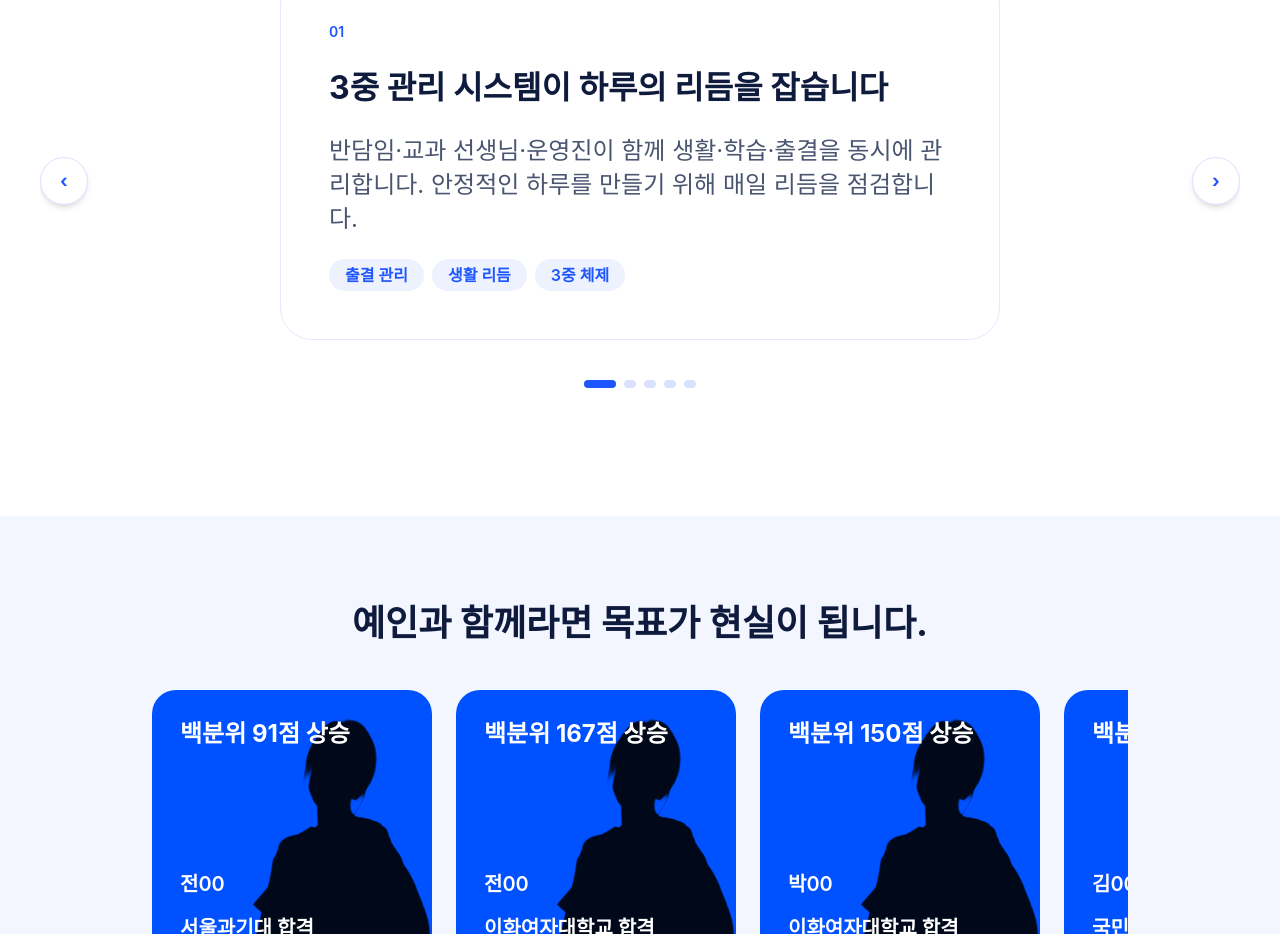
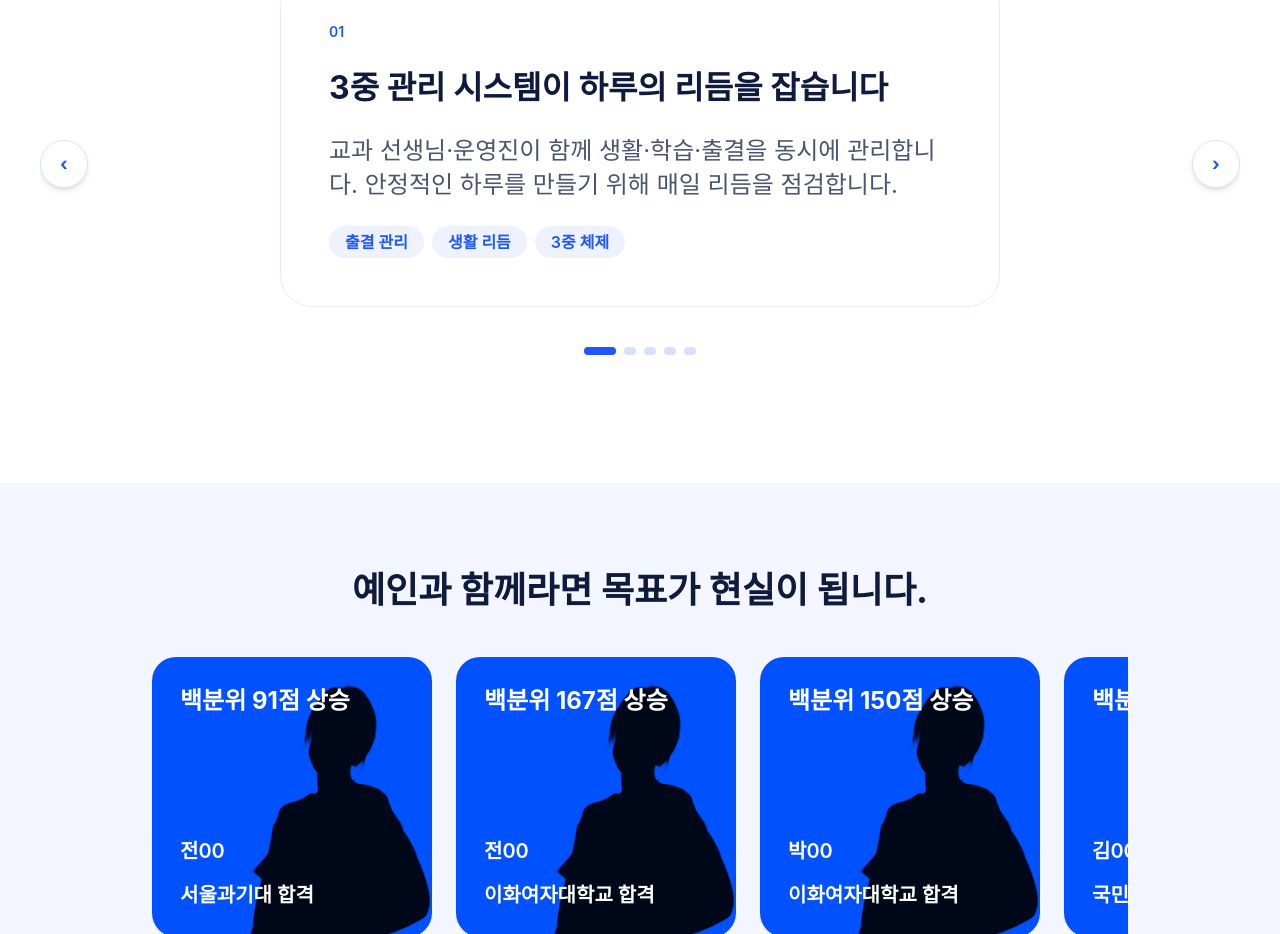
Before and after one commit to ghun00/st-yein, a Next.js app: page /winter in a window 1280 px wide. Shown: the part 4448-5382 px from the top of the page. Built offline with nearby package versions, Linux system fonts and the light colour scheme; a web font is replaced by a local one.

Commit message:
수업 시간표 및 담임 삭제

```diff
--- a/components/ManagementStackSection.jsx
+++ b/components/ManagementStackSection.jsx
@@ -9,7 +9,7 @@ const stackCards = [
   {
     title: '3중 관리 시스템이 하루의 리듬을 잡습니다',
     description:
-      '반담임·교과 선생님·운영진이 함께 생활·학습·출결을 동시에 관리합니다. 안정적인 하루를 만들기 위해 매일 리듬을 점검합니다.',
+      '교과 선생님·운영진이 함께 생활·학습·출결을 동시에 관리합니다. 안정적인 하루를 만들기 위해 매일 리듬을 점검합니다.',
     keywords: ['출결 관리', '생활 리듬', '3중 체제'],
   },
   {
@@ -43,7 +43,7 @@ const dailyTimeline = [
   '07:00 기상 문자',
   '07:50 등원 / 출결 인증 / 휴대폰 OFF 제출',
   '08:00 단어 테스트',
-  '09:20 수업 시작',
+  '08:30 수업 시작',
   '12:20 점심 / 관리',
   '17:00 자기주도학습 + 질의응답',
   '22:00 귀가 / 플래너 인증',
```
